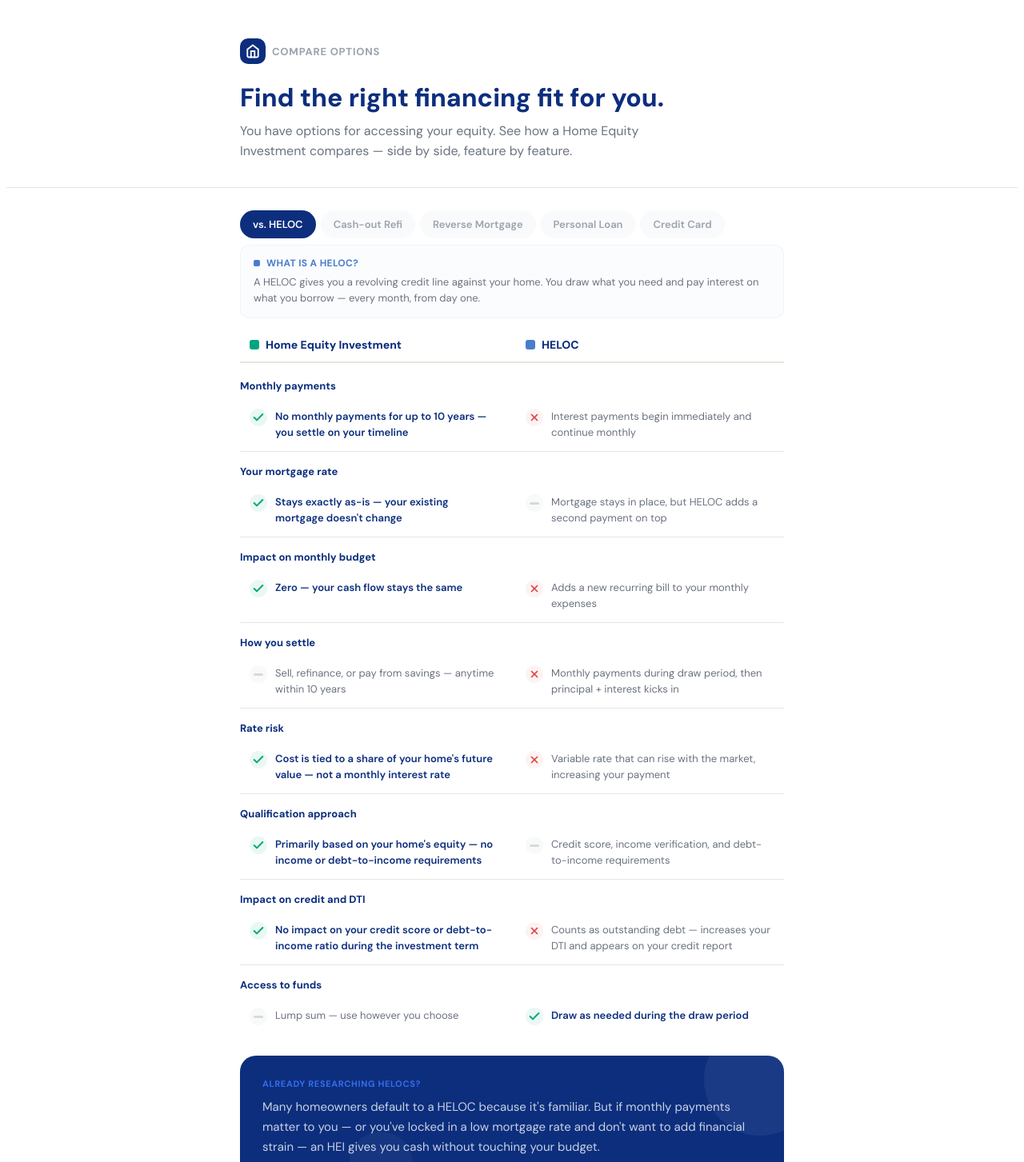
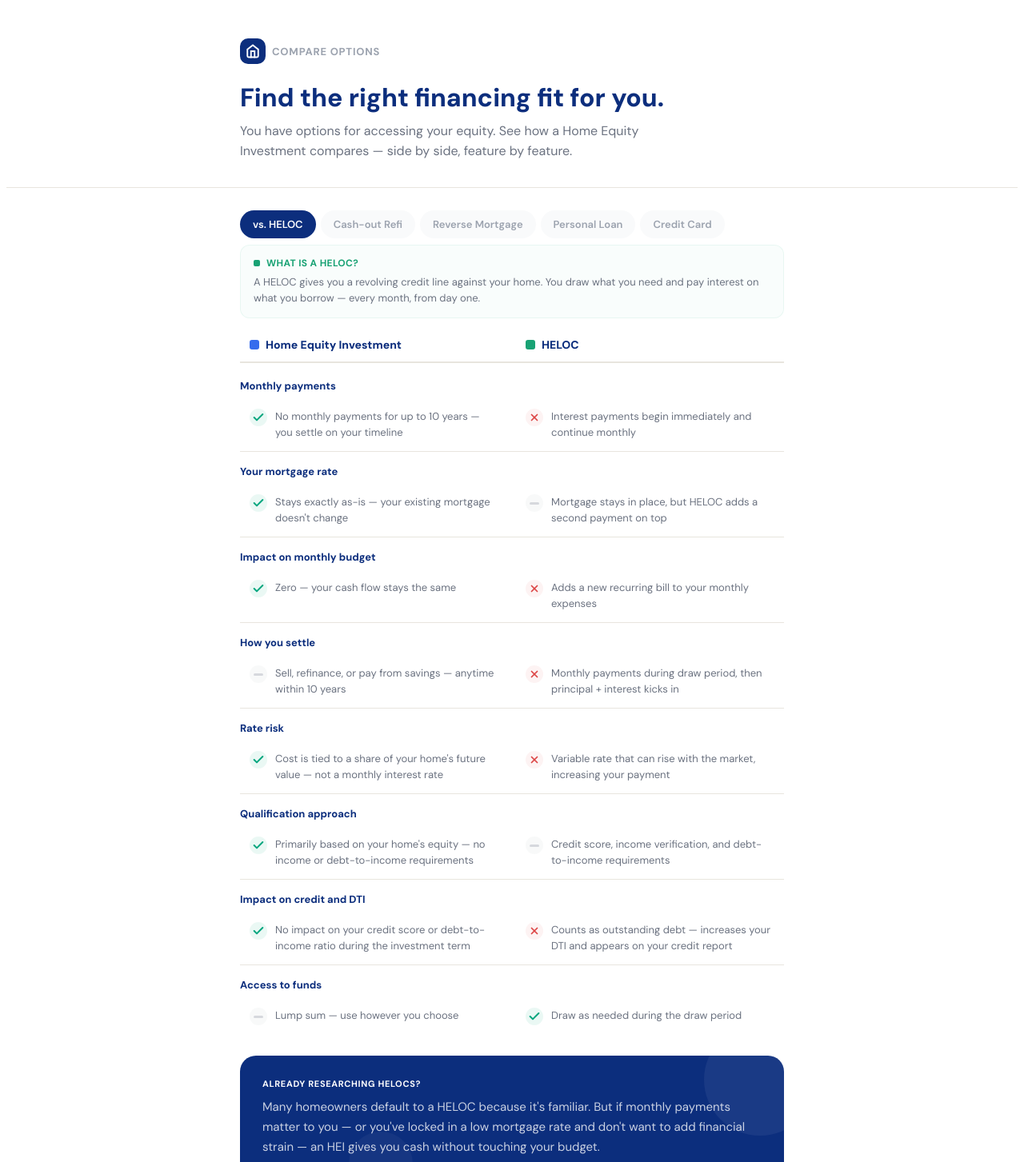
Before and after one commit to mcarl-hometap/comparison-app, a React (Vite) app: page / in a window 1280 px wide. Shown: the top 1453 px of the page at 80% size. Built offline with nearby package versions, Linux system fonts and the light colour scheme.

Commit message:
Update to v6 comparison tool

```diff
--- a/src/App.jsx
+++ b/src/App.jsx
@@ -24,9 +24,9 @@ const BRAND = {
   red:       "#DC4545",
   blue:      "#4A7CCC",
   orange:    "#D4764E",
-  purple:    "#7C5CBA",
-  teal:      "#2B93A5",
-  rose:      "#C74B7A",
+  purple:    "#6D4BD4",
+  teal:      "#2A87A8",
+  rose:      "#30167E",
   font:      "'DM Sans', sans-serif",
   radius:    { sm: 8, md: 12, lg: 16, xl: 20 },
 };
@@ -50,7 +50,7 @@ const BRAND = {
 const COMPARISONS = {
   heloc: {
     label: "HELOC",
-    color: BRAND.blue,
+    color: "#19A274",
     summary: "A HELOC gives you a revolving credit line against your home. You draw what you need and pay interest on what you borrow — every month, from day one.",
     rows: [
       {
@@ -102,7 +102,7 @@ const COMPARISONS = {
   },
   refi: {
     label: "Cash-out Refi",
-    color: BRAND.orange,
+    color: "#6D4BD4",
     summary: "A cash-out refinance replaces your entire mortgage with a new, larger one. You receive the difference as cash — but take on a new rate and 30 years of payments.",
     rows: [
       {
@@ -154,7 +154,7 @@ const COMPARISONS = {
   },
   reverse: {
     label: "Reverse Mortgage",
-    color: BRAND.purple,
+    color: "#249995",
     summary: "A reverse mortgage converts home equity into cash for homeowners 62+. No monthly payments, but the loan balance grows over time and is repaid when you sell or pass away.",
     rows: [
       {
@@ -211,7 +211,7 @@ const COMPARISONS = {
   },
   personal: {
     label: "Personal Loan",
-    color: BRAND.teal,
+    color: "#2A87A8",
     summary: "A personal loan gives you a fixed lump sum with a fixed interest rate and fixed monthly payments — typically over 2 to 7 years. It's unsecured, meaning your home isn't used as collateral.",
     rows: [
       {
@@ -263,7 +263,7 @@ const COMPARISONS = {
   },
   credit: {
     label: "Credit Card",
-    color: BRAND.rose,
+    color: "#0C2E7D",
     summary: "Credit cards offer a revolving line of credit for everyday purchases and cash advances. Convenient for small amounts, but high interest rates make them expensive for large or long-term borrowing.",
     rows: [
       {
@@ -380,8 +380,7 @@ function CompRow({ feature, hei, other, otherColor, index, visible }) {
         }}>
           <VerdictIcon verdict={hei.verdict} />
           <div style={{
-            fontSize: 13, color: hei.verdict === "win" ? BRAND.dark : BRAND.gray600,
-            lineHeight: 1.5, fontWeight: hei.verdict === "win" ? 600 : 400,
+            fontSize: 13, color: BRAND.gray600, lineHeight: 1.5,
           }}>
             {hei.text}
           </div>
@@ -393,8 +392,7 @@ function CompRow({ feature, hei, other, otherColor, index, visible }) {
         }}>
           <VerdictIcon verdict={other.verdict} />
           <div style={{
-            fontSize: 13, color: other.verdict === "win" ? BRAND.dark : BRAND.gray600,
-            lineHeight: 1.5, fontWeight: other.verdict === "win" ? 600 : 400,
+            fontSize: 13, color: BRAND.gray600, lineHeight: 1.5,
           }}>
             {other.text}
           </div>
@@ -426,11 +424,11 @@ export default function ComparisonTool() {
   const comp = COMPARISONS[comparing];
 
   const toggleOptions = [
-    { key: "heloc", label: "HELOC", color: BRAND.blue },
-    { key: "refi", label: "Cash-out Refi", color: BRAND.orange },
-    { key: "reverse", label: "Reverse Mortgage", color: BRAND.purple },
-    { key: "personal", label: "Personal Loan", color: BRAND.teal },
-    { key: "credit", label: "Credit Card", color: BRAND.rose },
+    { key: "heloc", label: "HELOC", color: "#19A274" },
+    { key: "refi", label: "Cash-out Refi", color: "#6D4BD4" },
+    { key: "reverse", label: "Reverse Mortgage", color: "#249995" },
+    { key: "personal", label: "Personal Loan", color: "#2A87A8" },
+    { key: "credit", label: "Credit Card", color: "#0C2E7D" },
   ];
 
   return (
@@ -525,7 +523,7 @@ export default function ComparisonTool() {
           borderBottom: `2px solid ${BRAND.border}`,
         }}>
           <div style={{ flex: 1, display: "flex", alignItems: "center", gap: 8, padding: "0 12px" }}>
-            <div style={{ width: 12, height: 12, borderRadius: 3, background: BRAND.green }} />
+            <div style={{ width: 12, height: 12, borderRadius: 3, background: BRAND.blue100 }} />
             <span style={{ fontSize: 14, fontWeight: 800, color: BRAND.dark }}>Home Equity Investment</span>
           </div>
           <div style={{ flex: 1, display: "flex", alignItems: "center", gap: 8, padding: "0 12px" }}>
@@ -558,7 +556,7 @@ export default function ComparisonTool() {
           <div style={{ position: "absolute", bottom: -20, left: "20%", width: 80, height: 80, borderRadius: "50%", background: "rgba(255,255,255,0.04)" }} />
           <div style={{ position: "relative", zIndex: 1 }}>
             <div style={{
-              fontSize: 11, fontWeight: 700, color: BRAND.blue100,
+              fontSize: 11, fontWeight: 700, color: BRAND.white,
               letterSpacing: "0.06em", textTransform: "uppercase", marginBottom: 10,
             }}>
               {comp.bottomLine.hook}
```
